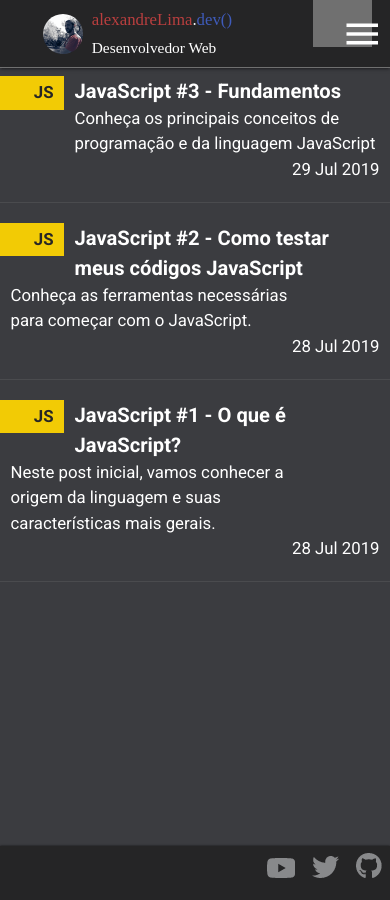
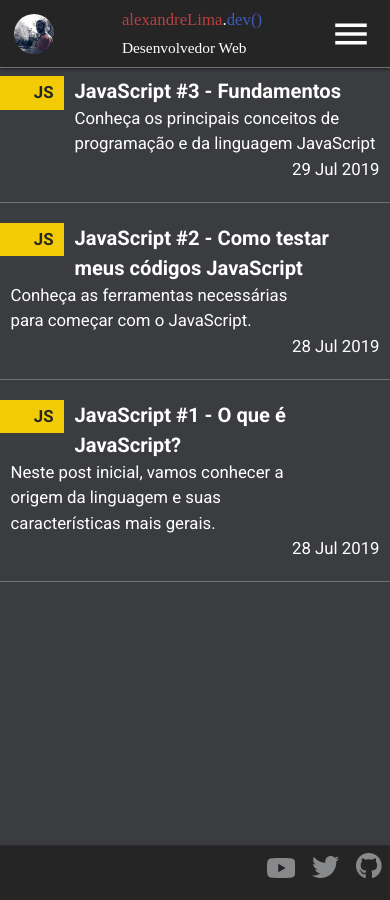
Before and after one commit to Alexandresl/alexandrelima-dev, a Jekyll site: the page built from index.md, in a window 390 px wide. Built offline with Jekyll 4.4.1, drawn with Linux system fonts in a browser that asks for light colours; some web fonts are replaced.

Commit message:
Algumas correções

```diff
--- a/_includes/header.html
+++ b/_includes/header.html
@@ -1,11 +1,10 @@
 <div class="navbar-fixed">
     <nav>
-        <div class="row">
-            <a href="/" class="col s2">
+            <a href="/">
                 <img class="myPhoto" src="../assets/img/main.jpg" alt="Alexandre Lima - Desenvolvedor Web"
                     title="Alexandre Lima - Desenvolvedor Web">
             </a>
-            <div class="logo col s8">
+            <div class="logo">
                 <a href="">
                     <div class="top">
                         <div class="logo-red">alexandreLima</div>
@@ -15,12 +14,11 @@
                 </a>
                 <span class="logo-dev">Desenvolvedor Web</span>
             </div>
-            <div class="nav-wrapper col s2">
+            <div class="nav-wrapper">
                 <a href="#" data-target="mobile-demo" class="sidenav-trigger">
                     <i class="material-icons">menu</i>
                 </a>
             </div>
-        </div>
     </nav>
 </div>
 <div class="left-navbar">
--- a/assets/style/main.css
+++ b/assets/style/main.css
@@ -64,7 +64,6 @@
   .il    { color: #099 }  */
 
   .highlight .hll { background-color: #222222 }
-  .highlight  { background: #222222; color: #cccccc; padding: 5px; border-radius: 5px; margin-bottom:  }
   .highlight .c { color: #666699 } /* Comment */
   .highlight .err { color: #cccccc; border: 1px solid #FF0000 } /* Error */
   .highlight .esc { color: #cccccc } /* Escape */
--- a/assets/style/style.css
+++ b/assets/style/style.css
@@ -23,7 +23,7 @@ p {
 }
 
 .logo-part {
-    margin: 0 1px;
+    margin: 0 1px solid #707070;;
 }
 
 .logo-red {
@@ -54,13 +54,13 @@ p {
     margin-bottom: 54px;
 }
 
-figure.highlight {
-    background: #00000094;
-    width: 100%;
-    margin: 15px 0;
-    padding: 15px;
-    border-radius: 10px;
-    box-shadow: 1px 1px 5px #000000d0;
+.highlight  {
+    font-size: 0.9em;
+    background: #222222;
+    color: #cccccc;
+    padding: 5px;
+    border-radius: 5px;
+    overflow: auto;
 }
 
 
@@ -72,6 +72,7 @@ figure.highlight {
 
     nav {
         display: flex;
+        justify-content: space-between;
         background-color: #252526;
         border-bottom: 1px solid #707070;
         height: 68px;
@@ -85,7 +86,8 @@ figure.highlight {
         height: 40px;
         margin: 14px;
         border-radius: 100%;
-        justify-content: left;
+        justify-self: left;
+        background: #fff;
     }
 
     .top {
@@ -112,8 +114,6 @@ figure.highlight {
     .nav-wrapper {
         height: 68px;
         width: auto;
-        background: #707070;
-        text-align: right;
     }
 
     .nav-wrapper a i {
@@ -124,15 +124,18 @@ figure.highlight {
     }
 
     .sidenav {
-        background: #3B3C40;
+        background: #3b3c40;
     }
 
     .sidenav ul {
-        margin: 68px 0 0 0;
+        border-top: 1px solid #7070703b;
+        margin: 10px 0 0 0;
+        padding: 0;
     }
 
     .sidenav li a {
         color: #fff;
+        border-bottom: 1px solid #7070703b;
     }
 
     section {
@@ -157,7 +160,7 @@ figure.highlight {
 
     section li.row {
         padding: 20px 0;
-        border-bottom: 1px solid #70707049;
+        border-bottom: 1px solid #707070;
         width: 100%;
         margin: 0;
     }
@@ -265,7 +268,7 @@ figure.highlight {
         display: inline-flex;
         justify-content: center;
         font-size: 1.2em;
-        border-bottom: 1px solid #3B3C40;
+        border-bottom: 1px solid #707070;
 
 
     }
@@ -330,7 +333,7 @@ figure.highlight {
     }
     section li.row {
         padding: 20px 0;
-        border-bottom: 1px solid #70707049;
+        border-bottom: 1px solid #707070;
         width: 100%;
         margin: 0;
     }
@@ -411,7 +414,7 @@ figure.highlight {
         display: inline-flex;
         justify-content: center;
         font-size: 1.2em;
-        border-bottom: 1px solid #3B3C40;
+        border-bottom: 1px solid #707070;
 
 
     }
@@ -477,7 +480,7 @@ figure.highlight {
 
     section li.row {
         padding: 20px 0;
-        border-bottom: 1px solid #70707049;
+        border-bottom: 1px solid #707070;
         width: 100%;
         margin: 0;
     }
@@ -558,7 +561,7 @@ figure.highlight {
         display: inline-flex;
         justify-content: center;
         font-size: 1.2em;
-        border-bottom: 1px solid #3B3C40;
+        border-bottom: 1px solid #707070;
 
 
     }
@@ -624,7 +627,7 @@ figure.highlight {
 
     section li.row {
         padding: 20px 0;
-        border-bottom: 1px solid #70707049;
+        border-bottom: 1px solid #707070;
         width: 100%;
         margin: 0;
     }
```
